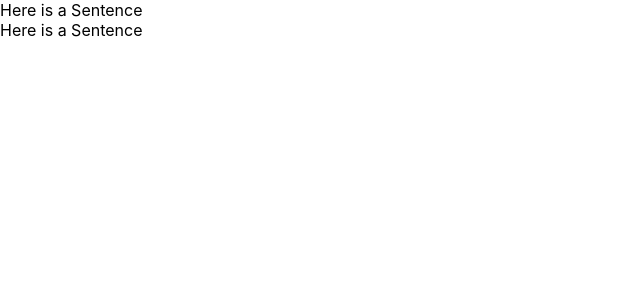
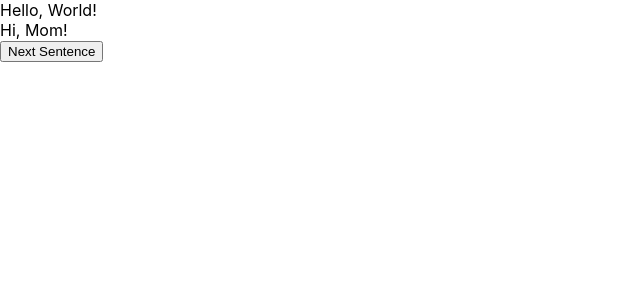
Before and after one commit to DavidEcklund/in_the_original_client, a React (Create React App) app: page / in a window 1280 px wide. Shown: the top 300 px of the page, without its empty margins (0-640 px from the left). Built offline with nearby package versions, Linux system fonts and the light colour scheme.

Commit message:
Frontent sample sentence pairs with next sentence button

```diff
--- a/src/components/App.js
+++ b/src/components/App.js
@@ -1,28 +1,61 @@
 import '../css/App.css';
-import Sentence from './Sentence';
-// import React, { useState, useEffect } from "react";
+import SentenceList from './SentenceList';
+import React, { useState, useEffect } from "react";
+
+export const TextPairContext = React.createContext();
+// const LOCAL_STORAGE_KEY = 'inTheOriginal.texts'
 
 function App() {
-  // const [answer, setAnswer] = useState();
+  const [texts, setTexts] = useState(sampleTexts);
+  const [currentSentence, setCurrentSentence] = useState(0)
 
-  // const getAnswer = async () => {
+  // useEffect(() => {
+  //   const textJSON = localStorage.getItem(LOCAL_STORAGE_KEY)
+  //   if (textJSON != null) setTexts(JSON.parse(textJSON))
+  // }, [])
+
+  // const getTexts = async () => {
   //   const response = await fetch("http://localhost:3000/");
   //   const objFromJSON = await response.json();
-  //   const answer = objFromJSON.msg;
-  //   setAnswer(answer);
+  //   const texts = objFromJSON.texts;
+  //   setTexts(texts);
   // };
 
 
   // useEffect(() => {
-  //   getAnswer();
+  //   getTexts();
   // }, []);
 
+  // console.log(texts);
+
+  const textPairContextValue = {
+    handleProceedToNextSentence,
+    currentSentence
+  }
+
+  function handleProceedToNextSentence() {
+    setCurrentSentence(currentSentence + 1);
+  }
+
+  // console.log(texts, 'texts in App', Object.getPrototypeOf(texts));
+
+
   return (
-    <>
-      <Sentence />
-      <Sentence />
-    </>
+    <TextPairContext.Provider value={textPairContextValue}>
+      <SentenceList texts={texts} />
+    </TextPairContext.Provider>
   )
 }
 
+const sampleTexts = [
+  {
+    id: 1,
+    sentences: ["Hello, World!", "Here's another sentence.", "Third sentence here."]
+  },
+  {
+    id: 2,
+    sentences: ["Hi, Mom!", "Sentence 2.", "Sentence 3."]
+  },
+];
+
 export default App;
--- a/src/components/Sentence.js
+++ b/src/components/Sentence.js
@@ -1,9 +1,15 @@
-import React from 'react'
+import React, { useContext } from 'react'
+import { TextPairContext } from './App'
 
-export default function Sentence() {
+export default function Sentence(text) {
+  const { currentSentence } = useContext(TextPairContext);
+
+  // console.log(text, 'text in Sentence');
+  // console.log(currentSentence, 'currentSentence');
+
   return (
     <div>
-      Here is a Sentence
+      {text.sentences[currentSentence]}
     </div>
   )
 }
--- /dev/null
+++ b/src/components/SentenceList.js
@@ -0,0 +1,26 @@
+import React, { useContext } from 'react'
+import { TextPairContext } from './App'
+import Sentence from './Sentence';
+
+export default function SentenceList({texts}) {
+  const { handleProceedToNextSentence } = useContext(TextPairContext);
+
+  return (
+    <div>
+      <div>
+        {texts.map(text => {
+          return (
+            <Sentence key={text.id} {...text} />
+          )
+        })}
+      </div>
+      <div>
+        <button
+          onClick={handleProceedToNextSentence}
+        >
+          Next Sentence
+        </button>
+      </div>
+    </div>
+  );
+}
```
